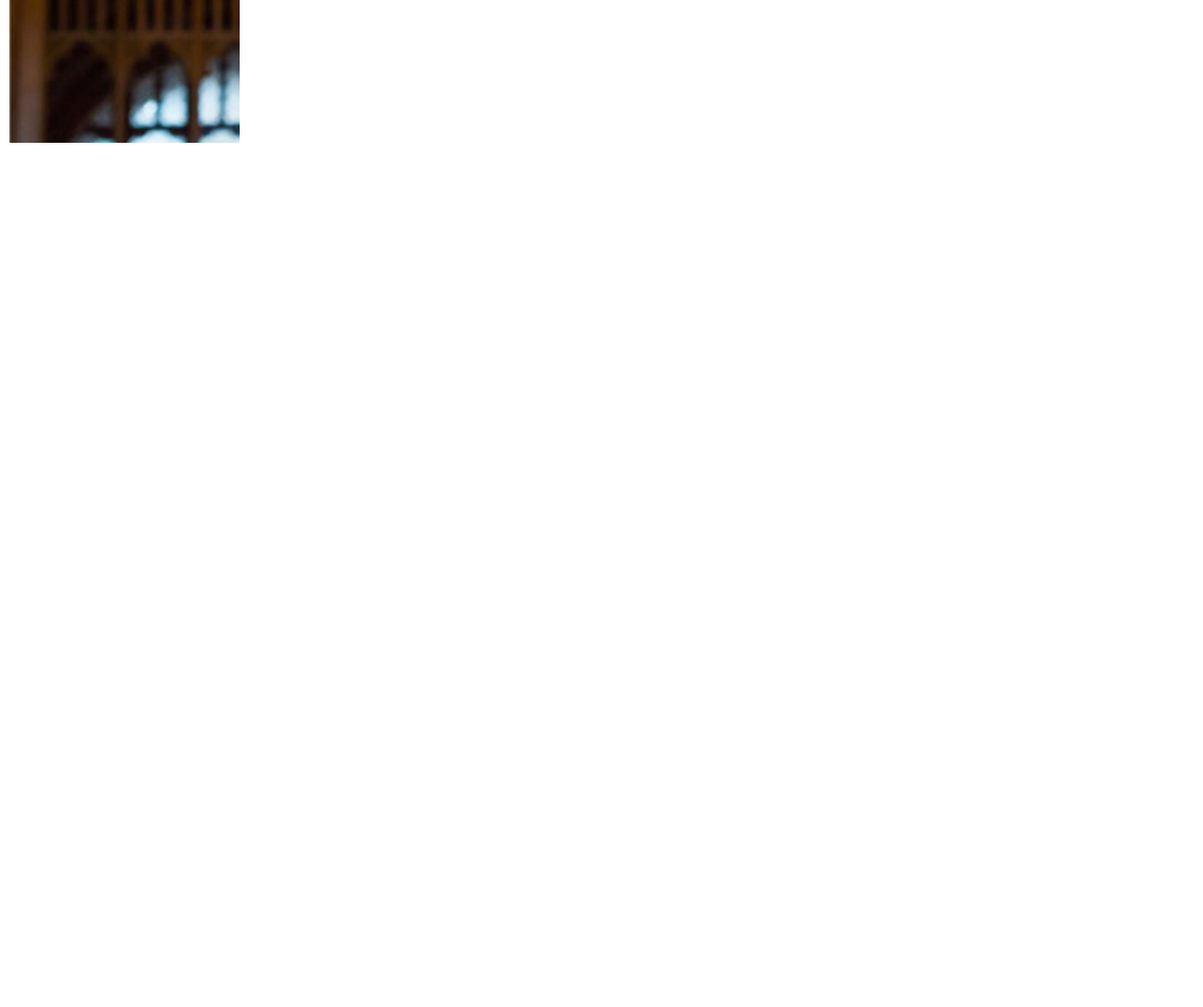
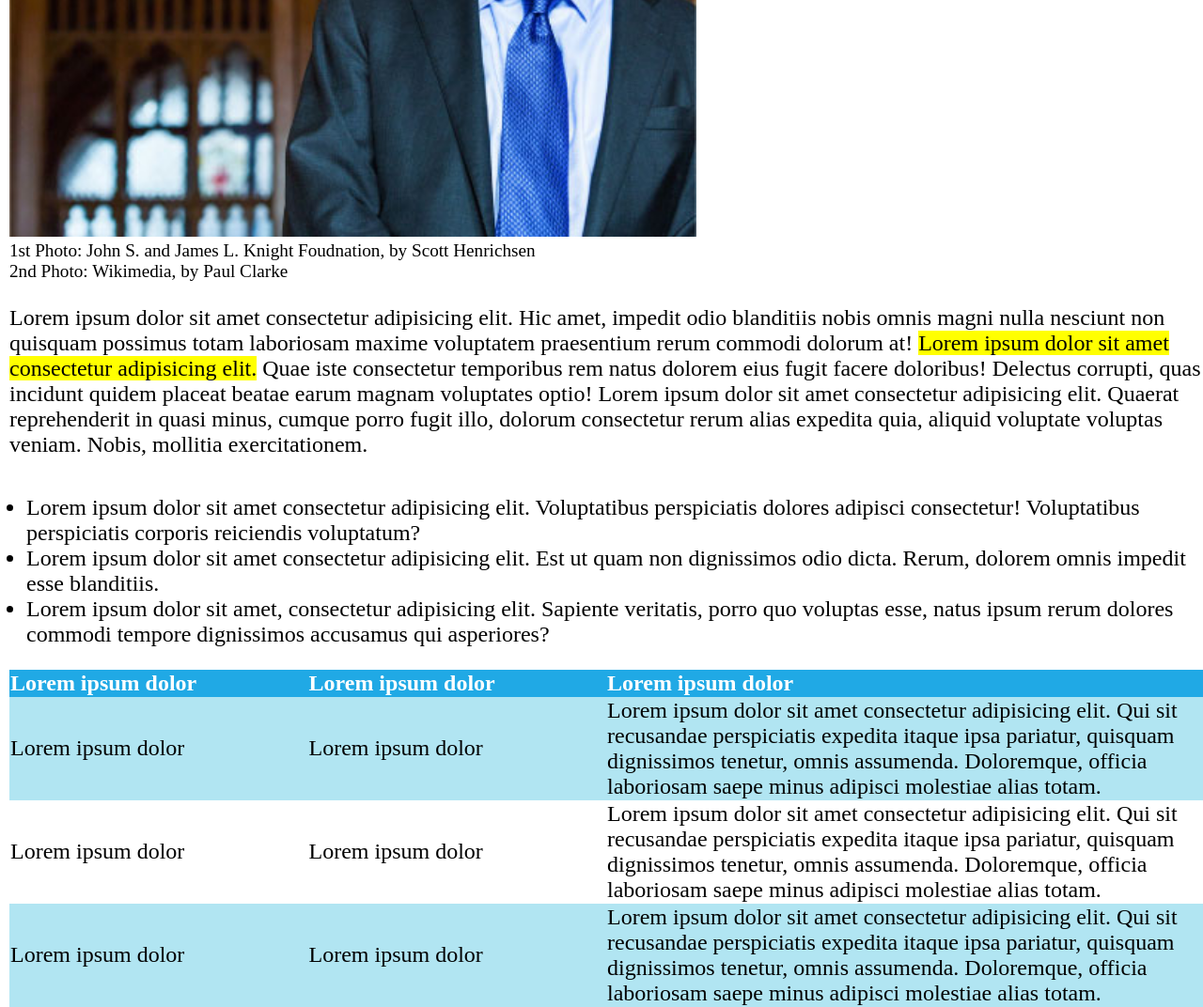
Before and after one commit to OgataiKhan/html-css-booleaner, a plain HTML site: page index.html in a window 1280 px wide. Shown: the part 1373-2445 px from the top of the page at 94% size. Before the commit the page ends 1673 px from the top, so only its background shows below. Drawn offline with Linux system fonts and the light colour scheme.

Commit message:
feat: add table

```diff
--- a/css/style.css
+++ b/css/style.css
@@ -1,6 +1,8 @@
 body {
     margin: 0;
 }
+
+/* Header */
 
 #banner {
     height: 165px;
@@ -48,12 +50,17 @@ body {
     color: #20a9e5  ;
 }
 
+/* /Header */
+
+/* Main */
+
 .articolo {
     margin-left: 10px;
 }
 
 #foto-articolo-container {
     margin-top: 30px;
+    margin-bottom: 25px;
 }
 
 .foto-articolo {
@@ -67,3 +74,51 @@ body {
     margin-bottom: 0;
     font-size: 1.2em;
 }
+
+#testo-articolo {
+    font-size: 1.5em;
+}
+
+.highlight {
+    background-color: yellow;
+}
+
+.paragrafo {
+    margin-bottom: 40px;
+}
+
+.list {
+    margin-left: 0;
+    padding-left: 18px;
+}
+
+/* Table */
+
+table {
+    border-collapse:collapse
+}
+
+.small-cell {
+    width: 25%;
+}
+
+.large-cell {
+    width: 50%;
+}
+
+th {
+    text-align: left;
+    background-color: #20a9e5;
+    color: white;
+}
+
+.odd-row {
+    background-color: #b1e5f2;
+}
+
+/* /Table */
+
+
+
+
+/* /Main */
--- a/index.html
+++ b/index.html
@@ -30,7 +30,48 @@
             <p class="didascalia">2nd Photo: Wikimedia, by Paul Clarke</p>
         </div>
         <!-- /Foto articolo -->
-        <article></article>
+        <!-- Corpo articolo -->
+        <article id="testo-articolo" class="articolo">
+            <p id="paragrafo-uno" class="paragrafo">
+                Lorem ipsum dolor sit amet consectetur adipisicing elit. Hic amet, impedit odio blanditiis nobis omnis magni nulla nesciunt non quisquam possimus totam laboriosam maxime voluptatem praesentium rerum commodi dolorum at!
+                <span class="highlight">Lorem ipsum dolor sit amet consectetur adipisicing elit.</span> Quae iste consectetur temporibus rem natus dolorem eius fugit facere doloribus! Delectus corrupti, quas incidunt quidem placeat beatae earum magnam voluptates optio!
+                Lorem ipsum dolor sit amet consectetur adipisicing elit. Quaerat reprehenderit in quasi minus, cumque porro fugit illo, dolorum consectetur rerum alias expedita quia, aliquid voluptate voluptas veniam. Nobis, mollitia exercitationem.
+            </p>
+            <ul class="list">
+                <li>Lorem ipsum dolor sit amet consectetur adipisicing elit. Voluptatibus perspiciatis dolores adipisci consectetur! Voluptatibus perspiciatis corporis reiciendis voluptatum?</li>
+                <li>Lorem ipsum dolor sit amet consectetur adipisicing elit. Est ut quam non dignissimos odio dicta. Rerum, dolorem omnis impedit esse blanditiis.</li>
+                <li>Lorem ipsum dolor sit amet, consectetur adipisicing elit. Sapiente veritatis, porro quo voluptas esse, natus ipsum rerum dolores commodi tempore dignissimos accusamus qui asperiores?</li>
+            </ul>
+            <!-- Tabella -->
+            <table>
+                <thead>
+                    <tr>
+                        <th class="small-cell">Lorem ipsum dolor</th>
+                        <th class="small-cell">Lorem ipsum dolor</th>
+                        <th class="large-cell">Lorem ipsum dolor</th>
+                    </tr>
+                </thead>
+                <tbody>
+                    <tr class="odd-row">
+                        <td class="small-cell odd-cell">Lorem ipsum dolor</td>
+                        <td class="small-cell even-cell">Lorem ipsum dolor</td>
+                        <td class="large-cell odd-cell">Lorem ipsum dolor sit amet consectetur adipisicing elit. Qui sit recusandae perspiciatis expedita itaque ipsa pariatur, quisquam dignissimos tenetur, omnis assumenda. Doloremque, officia laboriosam saepe minus adipisci molestiae alias totam.</td>
+                    </tr>
+                    <tr class="even-row">
+                        <td class="small-cell odd-cell">Lorem ipsum dolor</td>
+                        <td class="small-cell even-cell">Lorem ipsum dolor</td>
+                        <td class="large-cell odd-cell">Lorem ipsum dolor sit amet consectetur adipisicing elit. Qui sit recusandae perspiciatis expedita itaque ipsa pariatur, quisquam dignissimos tenetur, omnis assumenda. Doloremque, officia laboriosam saepe minus adipisci molestiae alias totam.</td>
+                    </tr>
+                    <tr class="odd-row">
+                        <td class="small-cell odd-cell">Lorem ipsum dolor</td>
+                        <td class="small-cell even-cell">Lorem ipsum dolor</td>
+                        <td class="large-cell odd-cell">Lorem ipsum dolor sit amet consectetur adipisicing elit. Qui sit recusandae perspiciatis expedita itaque ipsa pariatur, quisquam dignissimos tenetur, omnis assumenda. Doloremque, officia laboriosam saepe minus adipisci molestiae alias totam.</td>
+                    </tr>
+                </tbody>
+            </table>
+            <!-- Tabella -->
+        </article>
+        <!-- /Corpo articolo -->
     </main>
     <footer></footer>
 </body>
```
